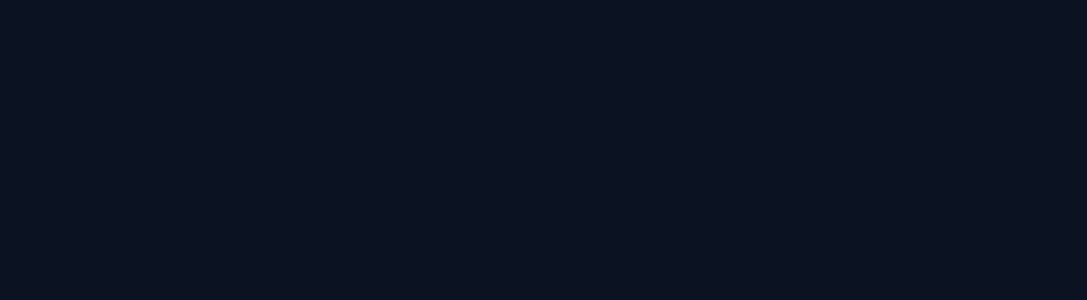
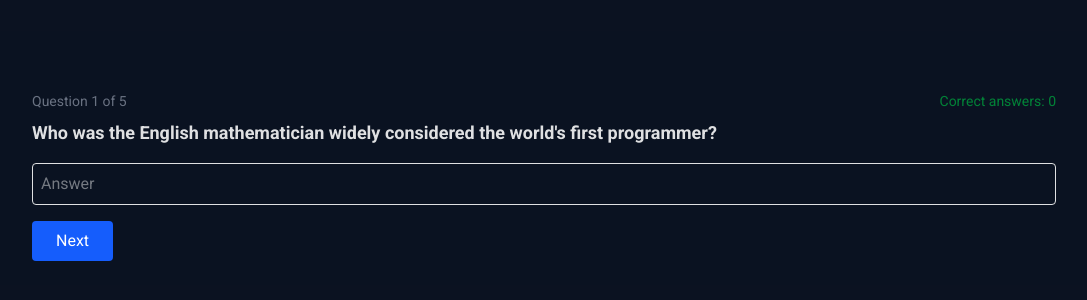
Before and after one commit to mmaric97/enterwell-fe-assignment, a React (Vite) app: page /quiz/1/play in a window 1280 px wide. Before the commit this address had no page. Shown: the part 224-524 px from the top of the page, without its empty margins (96-1183 px from the left). Built offline with nearby package versions, Linux system fonts and the light colour scheme.

Commit message:
Solve quiz feature

```diff
--- a/src/App.tsx
+++ b/src/App.tsx
@@ -5,6 +5,7 @@ import QuizDetails from './features/QuizEdit'
 import { Provider } from 'react-redux'
 import { store } from './store'
 import QuizAdd from './features/QuizAdd'
+import QuizPlay from './features/QuizPlay'
 
 export default function App() {
   return (
@@ -15,6 +16,7 @@ export default function App() {
           <Route path="/home" element={<QuizList />} />
           <Route path="/quiz/:quizId/edit" element={<QuizDetails />} />
           <Route path="/quiz/create" element={<QuizAdd />} />
+          <Route path="/quiz/:quizId/play" element={<QuizPlay />} />
         </Routes>
       </Provider>
     </div>
--- a/src/components/QuizCard.tsx
+++ b/src/components/QuizCard.tsx
@@ -1,9 +1,10 @@
-import { useNavigate } from 'react-router-dom'
-import type { Quiz } from '../models/quiz'
-import { AiOutlineEdit } from 'react-icons/ai'
-import { IoCloseOutline } from 'react-icons/io5'
-import { useAppDispatch } from '../store/hooks'
-import { deleteQuiz } from '../store/quizzesSlice'
+import { useNavigate } from 'react-router-dom';
+import type { Quiz } from '../models/quiz';
+import { AiOutlineEdit } from 'react-icons/ai';
+import { IoCloseOutline, IoPlayOutline } from 'react-icons/io5';
+import { useAppDispatch } from '../store/hooks';
+import { deleteQuiz } from '../store/quizzesSlice';
+import { startQuiz } from '../store/quizSolveSlice';
 
 
 interface QuizCardProps {
@@ -29,6 +30,17 @@ export default function QuizCard({ quiz, isOpen, onToggle }: QuizCardProps) {
         </div>
 
         <div className='flex flex-row gap-2'>
+          <div
+            className="min-h-4 p-2 border-2 bg-lime rounded cursor-pointer hover:bg-gray-400"
+            onClick={(e) => {
+              e.stopPropagation();
+              dispatch(startQuiz(quiz));
+              navigate(`/quiz/${quiz.id}/play`)
+            }}
+          >
+            <IoPlayOutline />
+          </div>
+
           <div
             className="min-h-4 p-2 border-2 bg-lime rounded cursor-pointer hover:bg-gray-400"
             onClick={(e) => {
--- /dev/null
+++ b/src/features/QuizPlay.tsx
@@ -0,0 +1,122 @@
+import { useEffect, useState } from "react";
+import { useNavigate, useParams } from "react-router-dom";
+import { useAppDispatch, useAppSelector } from "../store/hooks";
+import {
+    selectCurrentQuestion,
+    selectCurrentQuestionIndex,
+    selectTotalQuestions,
+    selectCorrectAnswers,
+    submitAnswer,
+    startQuiz,
+    finishQuiz,
+} from "../store/quizSolveSlice";
+import { nextQuestion } from "../store/quizSolveSlice";
+import { fetchQuizById } from "../store/quizzesSlice";
+
+const QuizPlay = () => {
+    const navigate = useNavigate()
+
+    const { quizId } = useParams<{ quizId: string }>();
+    const id = Number(quizId);
+    const dispatch = useAppDispatch();
+
+    const { currentQuiz } = useAppSelector(
+        (state) => state.quizzes
+    );
+
+    const question = useAppSelector(selectCurrentQuestion(id));
+    const currentIndex = useAppSelector(selectCurrentQuestionIndex(id));
+    const totalQuestions = useAppSelector(selectTotalQuestions(id));
+    const correctAnswers = useAppSelector(selectCorrectAnswers(id));
+
+    const [answer, setAnswer] = useState<string>('');
+
+    useEffect(() => {
+        dispatch(fetchQuizById(Number(quizId)));
+    }, [quizId]);
+
+    useEffect(() => {
+        if (!question && currentQuiz) {
+            dispatch(startQuiz(currentQuiz));
+        }
+    }, [currentQuiz]);
+
+    if (!question && totalQuestions == 0) {
+        return <div>Loading...</div>;
+    }
+
+    return (
+        <div>
+            {currentIndex < totalQuestions &&
+                <div>
+                    <div className="flex flex-row justify-between">
+                        <p className="text-sm text-gray-500">
+                            Question {currentIndex + 1} of {totalQuestions}
+                        </p>
+                        <p className="text-sm text-green-700">
+                            Correct answers: {correctAnswers}
+                        </p>
+                    </div>
+
+                    <h2 className="text-lg font-semibold mt-2">
+                        {question?.question}
+                    </h2>
+
+
+                    <div className="mt-4 space-y-2">
+
+                        <input
+                            className="w-full border p-2 rounded"
+                            placeholder="Answer"
+                            value={answer}
+                            onChange={(e) => setAnswer(e.target.value)}
+                        />
+
+                        <div>
+                            <button
+                                className="px-6 py-2 mt-2 bg-blue-600 text-white rounded"
+                                onClick={() => {
+                                    dispatch(
+                                        submitAnswer({
+                                            quizId: id,
+                                            answer: answer
+                                        })
+                                    );
+                                    dispatch(nextQuestion({ quizId: id }));
+                                    setAnswer("");
+                                }}
+                            >
+                                Next
+                            </button>
+                        </div>
+                    </div>
+                </div>
+            }
+
+            {currentIndex == totalQuestions &&
+                <div className="flex flex-col gap-2">
+                    <h2 className="text-lg font-semibold mt-2">
+                        Quiz is done.
+                    </h2>
+
+                    <h3 className="text-m font-semibold mt-2">
+                        Correct answers: <span className="text-green-600"> {correctAnswers} </span> out of {totalQuestions} questions.
+                    </h3>
+
+                    <button
+                        className="px-6 py-2 mt-2 bg-blue-600 text-white rounded"
+                        onClick={() => {
+                            dispatch(finishQuiz({ quizId: id }));
+                            setAnswer("");
+                            navigate('/home')
+                        }}
+                    >
+                        Finish
+                    </button>
+                </div>
+            }
+        </div>
+    );
+};
+
+export default QuizPlay;
--- /dev/null
+++ b/src/models/quizSession.ts
@@ -0,0 +1,7 @@
+import type { Quiz } from "./quiz";
+
+export interface OngoingQuiz extends Quiz {
+  currentQuestionIndex: number;
+  startedAt: number;
+  correctAnswersCount: number;
+}
--- a/src/store/index.ts
+++ b/src/store/index.ts
@@ -1,8 +1,13 @@
-import { configureStore } from '@reduxjs/toolkit'
-import quizzesReducer from './quizzesSlice'
+import { configureStore } from '@reduxjs/toolkit';
+import quizzesReducer from './quizzesSlice';
+import quizSolveSlice from './quizSolveSlice';
+
 
 export const store = configureStore({
-  reducer: { quizzes: quizzesReducer },
+  reducer: {
+    quizzes: quizzesReducer,
+    quizSolve: quizSolveSlice
+  }
 })
 
 export type RootState = ReturnType<typeof store.getState>
--- /dev/null
+++ b/src/store/quizSolveSlice.ts
@@ -0,0 +1,104 @@
+import { createSlice, type PayloadAction } from "@reduxjs/toolkit";
+import type { OngoingQuiz } from "../models/quizSession";
+import type { Quiz } from "../models/quiz";
+import type { RootState } from ".";
+
+
+interface QuizSolveState {
+    ongoingQuizzes: OngoingQuiz[];
+}
+
+const initialState: QuizSolveState = {
+    ongoingQuizzes: []
+};
+
+const quizSolveSlice = createSlice({
+    name: "quizSolve",
+    initialState,
+    reducers: {
+        startQuiz(state, action: PayloadAction<Quiz>) {
+            const exists = state.ongoingQuizzes.find(q => q.id === action.payload.id);
+            if (exists) return;
+
+            state.ongoingQuizzes.push({
+                ...action.payload,
+                currentQuestionIndex: 0,
+                startedAt: Date.now(),
+                correctAnswersCount: 0,
+                isLastAnswerCorrect: undefined
+            } as OngoingQuiz);
+        },
+
+        nextQuestion(state, action: PayloadAction<{
+            quizId: number;
+        }>) {
+            const quiz = state.ongoingQuizzes.find(q => q.id === action.payload.quizId);
+            if (!quiz) return;
+            quiz.currentQuestionIndex += 1;
+        },
+
+        submitAnswer(
+            state,
+            action: PayloadAction<{
+                quizId: number;
+                answer: string;
+            }>
+        ) {
+            const quiz = state.ongoingQuizzes.find(q => q.id === action.payload.quizId);
+            if (!quiz) return;
+
+            if (quiz.questions[quiz.currentQuestionIndex].answer == action.payload.answer) {
+                quiz.correctAnswersCount += 1;
+            }
+        },
+
+        finishQuiz(state, action: PayloadAction<{
+            quizId: number;
+        }>) {
+            const quiz = state.ongoingQuizzes.find(q => q.id === action.payload.quizId);
+            if (!quiz) return;
+
+            state.ongoingQuizzes = state.ongoingQuizzes.filter(
+                q => q.id !== action.payload.quizId
+            );
+        },
+    },
+});
+
+export const selectOngoingQuizzes = (state: RootState) =>
+    state.quizSolve.ongoingQuizzes;
+
+export const selectCurrentQuestion =
+    (quizId: number) =>
+        (state: RootState) => {
+            const quiz = state.quizSolve.ongoingQuizzes.find(q => q.id === quizId);
+            if (!quiz) return null;
+
+            return quiz.questions[quiz.currentQuestionIndex];
+        };
+
+export const selectCurrentQuestionIndex =
+    (quizId: number) =>
+        (state: RootState) =>
+            state.quizSolve.ongoingQuizzes.find(q => q.id === quizId)
+                ?.currentQuestionIndex ?? 0;
+
+
+export const selectTotalQuestions =
+    (quizId: number) =>
+        (state: RootState) =>
+            state.quizSolve.ongoingQuizzes.find(q => q.id === quizId)
+                ?.questions.length ?? 0;
+
+
+export const selectCorrectAnswers =
+    (quizId: number) =>
+        (state: RootState) =>
+            state.quizSolve.ongoingQuizzes.find(q => q.id === quizId)
+                ?.correctAnswersCount ?? 0;
+
+
+
+export const { startQuiz, nextQuestion, submitAnswer, finishQuiz } = quizSolveSlice.actions;
+
+export default quizSolveSlice.reducer;
--- a/src/store/quizzesSlice.ts
+++ b/src/store/quizzesSlice.ts
@@ -224,4 +224,4 @@ const quizzesSlice = createSlice({
 })
 
 
-export default quizzesSlice.reducer
+export default quizzesSlice.reducer;
```
